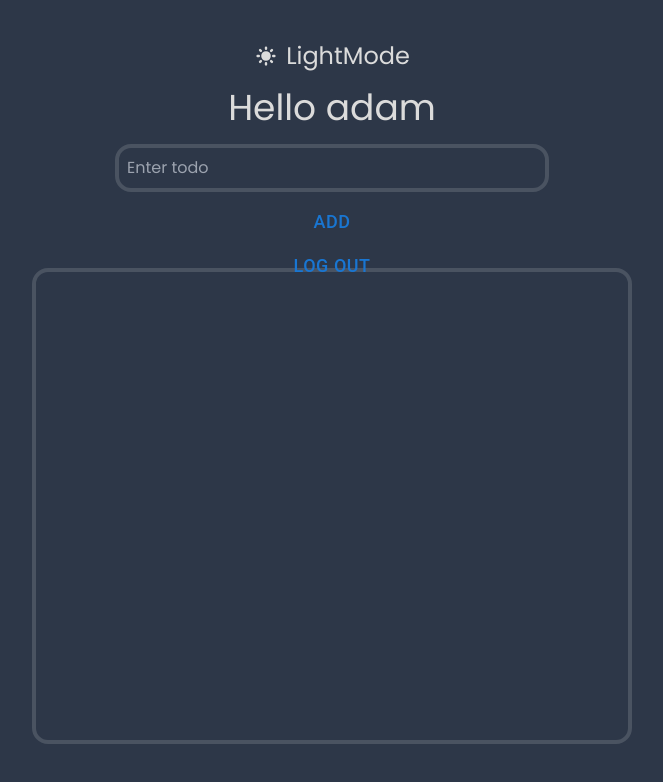
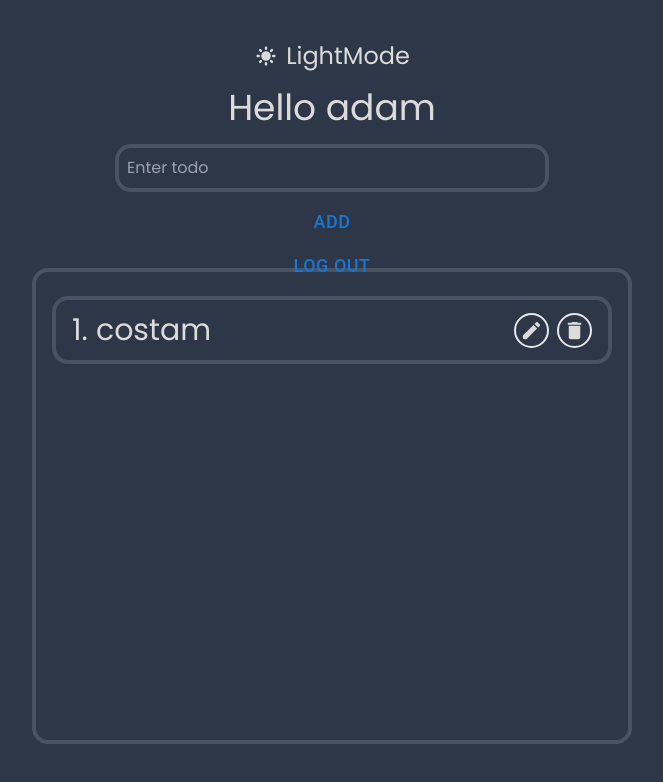
Before and after one commit to albizaw/TodoApp, a React (Create React App) app in the folder client/: page /todo in a window 1280 px wide. Shown: the top 782 px of the page, without its empty margins (308-971 px from the left). Built offline with nearby package versions, Linux system fonts and the light colour scheme.

Commit message:
Adding, deleting and updating done

```diff
--- a/client/src/components/Todos.jsx
+++ b/client/src/components/Todos.jsx
@@ -11,7 +11,8 @@ const Todos = () => {
   const navigate = useNavigate();
 
   const [todo, setTodo] = useState('');
-  const [todos, setTodos] = useState([]);
+  const [id, setId] = useState();
+  const [todos, setTodos] = useState([{ id: 1, text: 'costam' }]);
   const [isEdit, setIsEdit] = useState(false);
   const [credentials] = useContext(CredentialsContext);
 
@@ -26,6 +27,30 @@ const Todos = () => {
   };
 
   //   Delete Todo
+  const handleDelete = (id) => {
+    const newTodoList = [...todos];
+    const removeItem = newTodoList.filter((todo) => {
+      return todo.id !== id;
+    });
+    setTodos(removeItem);
+  };
+
+  // Update Todo
+  const handleUpdate = (todo) => {
+    setIsEdit(true);
+    setTodo(todo.text);
+    setId(todo.id);
+  };
+
+  const confirmUpdate = () => {
+    const newTodoList = [...todos];
+    const todoIndex = newTodoList.findIndex((todo) => todo.id === id);
+    newTodoList[todoIndex] = { ...newTodoList[todoIndex], text: todo };
+    setTodos(newTodoList);
+    setTodo('');
+    setId();
+    setIsEdit(false);
+  };
 
   return (
     <div className="h-screen w-full items-center flex flex-col justify-end md:p-10 p-2">
@@ -45,7 +70,7 @@ const Todos = () => {
 
           {isEdit ? (
             <>
-              <Button sx={{ fontSize: 18 }} onClick>
+              <Button sx={{ fontSize: 18 }} onClick={confirmUpdate}>
                 Confirm
               </Button>
               <Button sx={{ fontSize: 18 }} onClick>
@@ -54,7 +79,7 @@ const Todos = () => {
             </>
           ) : (
             <>
-              <Button sx={{ fontSize: 18 }} onClick>
+              <Button sx={{ fontSize: 18 }} onClick={addTodo}>
                 Add
               </Button>
               <Button sx={{ fontSize: 18 }} onClick={() => navigate('/')}>
@@ -72,19 +97,23 @@ const Todos = () => {
           >
             <div className="text-3xl overflow-x-hidden">
               {' '}
-              {index + 1}. {todo}
+              {index + 1}. {todo.text}
             </div>
 
             <div>
               <EditIcon
                 sx={{ fontSize: 35 }}
                 className="cursor-pointer border-2 rounded-full p-1 ease-in hover:duration-500 hover:transition hover:scale-105 mx-2"
-                onClick
+                onClick={() => {
+                  handleUpdate(todo);
+                }}
               ></EditIcon>
               <DeleteIcon
                 className="cursor-pointer border-2 rounded-full p-1 ease-in hover:duration-500 hover:transition hover:scale-105"
                 sx={{ fontSize: 35 }}
-                onClick
+                onClick={() => {
+                  handleDelete(todo.id);
+                }}
               />
             </div>
           </div>
```
